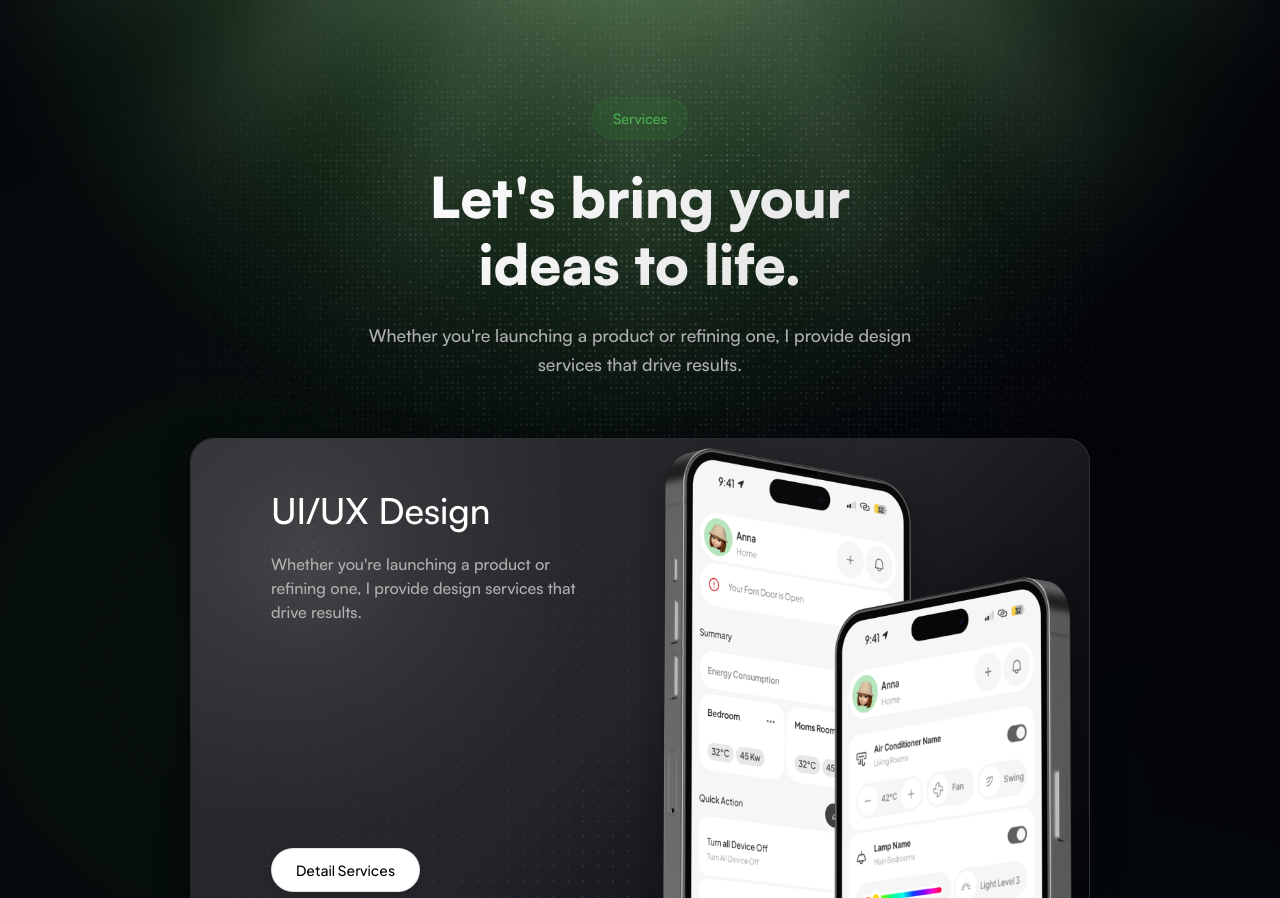
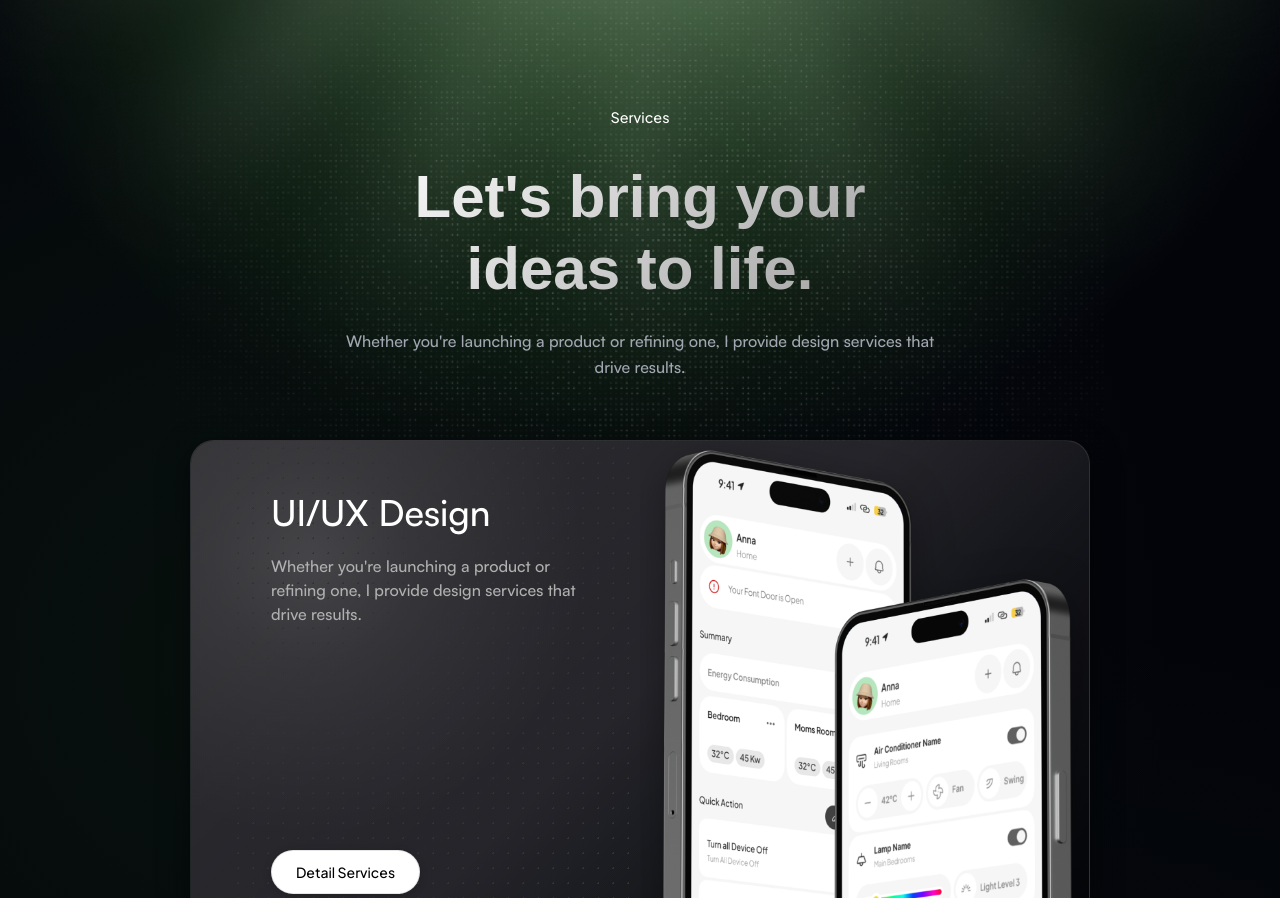
Before and after one commit to HerlanAja/Test-Mangcoding-, a plain HTML site: page index.html in a window 1280 px wide. Shown: the part 1660-2558 px from the top of the page. Drawn offline with Linux system fonts and the light colour scheme.

Commit message:
git commit -m "Update styles and HTML structure"

```diff
--- a/css/styles.css
+++ b/css/styles.css
@@ -1149,32 +1149,36 @@ section#services::before {
 }
 
 #services .services-badge {
+    font-family: 'Plus Jakarta Sans', sans-serif;
+    font-size: 14px;
     display: inline-block;
-    background: rgba(46, 125, 50, 0.2);
-    color: #4caf50;
+    color: #FFFFFF;
     padding: 8px 20px;
     border-radius: 25px;
     font-size: 0.9rem;
     font-weight: 500;
     margin-bottom: 24px;
-    backdrop-filter: blur(10px);
-    border: 1px solid rgba(46, 125, 50, 0.3);
-}
+    backdrop-filter: none;
+    background: none;
+}
+
 
 #services .services-title {
-    font-size: 3.5rem;
+    font-family: 'Poppins', sans-serif;
+    font-size: 60px;
     font-weight: 700;
     line-height: 1.2;
     margin-bottom: 24px;
-    background: linear-gradient(135deg, #ffffff 0%, #e0e0e0 100%);
+    background: linear-gradient(135deg, #ffffff 0%, #999999 100%);
     -webkit-background-clip: text;
     -webkit-text-fill-color: transparent;
     background-clip: text;
 }
 
 #services .services-subtitle {
-    font-size: 1.1rem;
-    color: #b0b0b0;
+    font-family: 'Satoshi', sans-serif;
+    font-size: 16px;
+    color: #A1A6B0;
     max-width: 600px;
     margin: 0 auto;
     line-height: 1.6;
--- a/index.html
+++ b/index.html
@@ -5,6 +5,7 @@
   <meta charset="UTF-8">
   <meta name="viewport" content="width=device-width, initial-scale=1.0">
   <title>Portofolio Dewangga</title>
+  <link rel="icon" href="/assets/favicon.ico" type="image/x-icon">
   <link rel="stylesheet" href="/css/styles.css">
   <link href="https://cdnjs.cloudflare.com/ajax/libs/font-awesome/6.0.0/css/all.min.css" rel="stylesheet" />
   <style>
```
